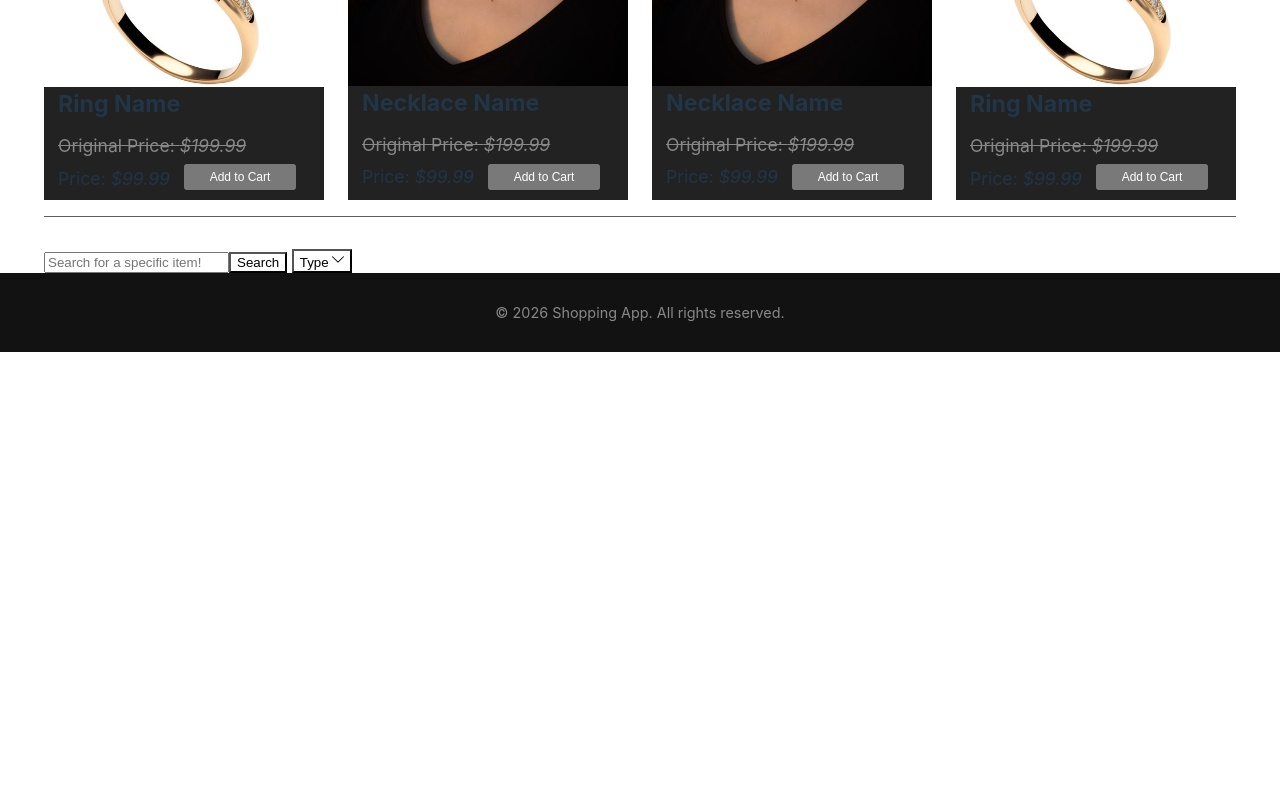
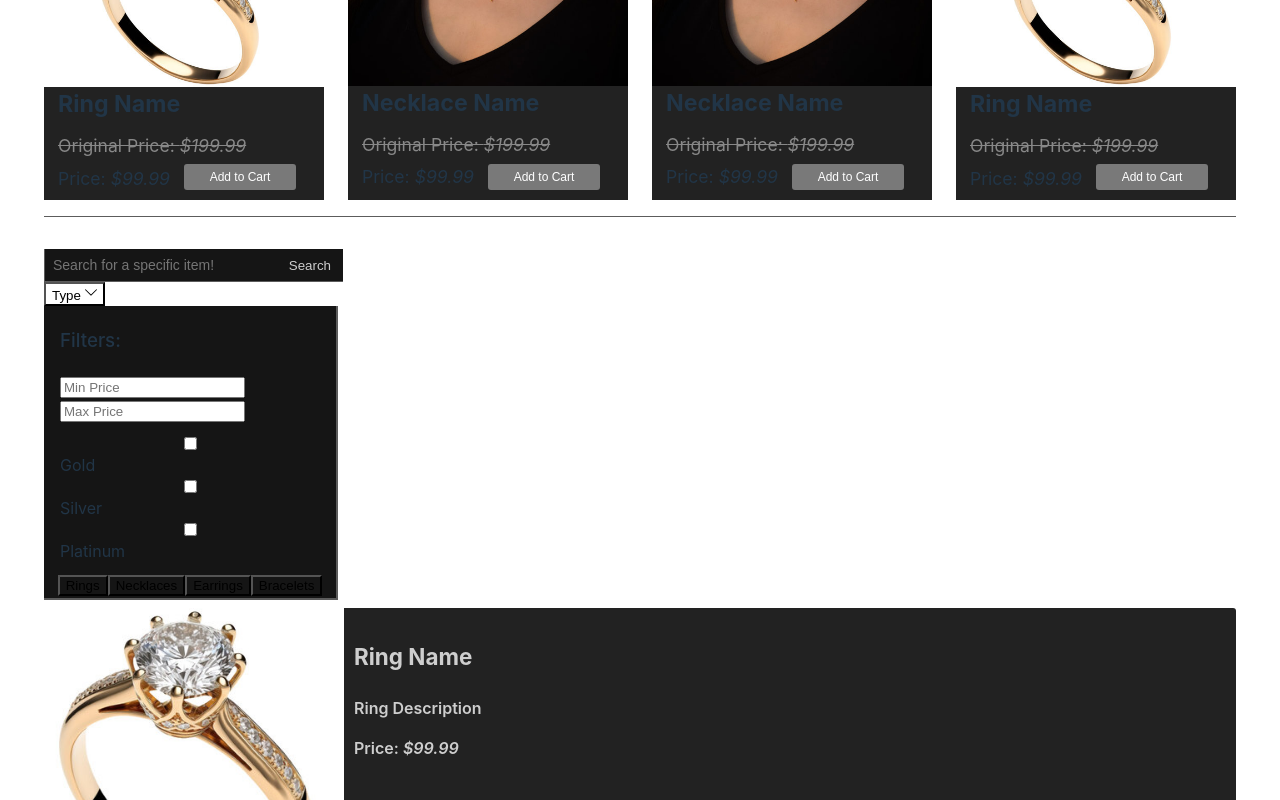
Before and after one commit to Shamuel69/web-development, a React (Vite) app in the folder attempt3webdev/shoppingapp/shopping_app/: page /inventory in a window 1280 px wide. Shown: the part 418-1218 px from the top of the page. Before the commit the page ends 800 px from the top, so only its background shows below. Built offline with nearby package versions, Linux system fonts and the light colour scheme.

Commit message:
made progress on inventory page

```diff
--- a/attempt3webdev/shoppingapp/shopping_app/src/subpages/Home.jsx
+++ b/attempt3webdev/shoppingapp/shopping_app/src/subpages/Home.jsx
@@ -54,11 +54,9 @@ function showItemDetails() {
                         </div>
                     </div>
                 ))}
-
             </div>
             <div className="deals-routes">
                 <Link className="deals-link" to="/bestdeals" element={<BestDeals />}>Best Deals</Link>
-
             </div>
         </div>
     );
@@ -66,7 +64,6 @@ function showItemDetails() {
 function Wedding() {
     return (
         <div>
-
             <div className="specific-content-container">
                 <div className="specific-content-container-content">
                     <div className="spacer-horizontal">
--- a/attempt3webdev/shoppingapp/shopping_app/src/subpages/css/inventory.css
+++ b/attempt3webdev/shoppingapp/shopping_app/src/subpages/css/inventory.css
@@ -0,0 +1,69 @@
+#root {
+  max-width: 1280px;
+  padding: 0 0;
+}
+
+:root {
+  --header-height: 15vh;
+  --sidebar-width: 15vw;
+
+  --background-color: #222222;
+  --secondary-color: #151515;
+  --background-color-light: #dcd4c7;
+
+  --sidebar-color-light: #cbc1b0;
+
+  --text-color: #cecece;
+  --text-color-secondary: #888888;
+  --text-color-dark: #303030;
+  --accent-color: #797979;
+
+  --border-color-light: rgb(92, 92, 92);
+  --border-color: rgb(207, 207, 207);
+}
+.sb-inventory-container {
+    display: flex;
+
+    background-color: var(--secondary-color);
+    border: 1px solid var(--border-color-light);
+    border-top: none;
+    border-right: none;
+    width: 25%;
+}
+.sb-inventory-input {
+    flex: 1;
+    padding: 8px;
+    border: none;
+    background-color: transparent;
+    color: var(--text-color);
+    font-size: 14px;
+}
+.sb-inventory-button {
+    padding: 8px 12px;
+    border: none;
+    background-color: var(--accent-color);
+    color: var(--text-color);
+    cursor: pointer;
+}
+.inventory-filter{
+    width: 260px;
+    padding: 2px 16px;
+    background-color: var(--secondary-color);
+    border-right: 2px solid var(--border-color-light);
+    border-bottom: 2px solid var(--border-color-light);
+    display: flex;
+    flex-direction: column;
+    gap: 12px;
+    margin-bottom: 8px;
+
+}
+.inventory-filter-options{
+    display: flex;
+    flex-direction: column;
+}
+.inventory-filter-categories{
+    display: flex;
+    flex-direction: row;
+    justify-content: center;
+
+}
--- a/attempt3webdev/shoppingapp/shopping_app/src/subpages/inventory.jsx
+++ b/attempt3webdev/shoppingapp/shopping_app/src/subpages/inventory.jsx
@@ -15,11 +15,50 @@ function Inventory() {
                 <h2 style={{fontWeight: 450}}>Hot Sellers:</h2>
                 <Topsales />
             </div>
-            <div>
-                <div className="search-bar-inventory">
-                    <input className="search-bar-inventory-input" type="text" placeholder="Search for a specific item!"/>
-                    <button className="search-bar-inventory-button" style={{backgroundColor: 'transparent'}}>Search</button> {/* this has no functionality yet lol */}
-                    <button className="search-bar-inventory-type" style={{backgroundColor: 'transparent'}}>Type <img style={{fill: '#cacaca', width: '12px', height: '15px'}} src={arrowdown} alt="Arrow Down"/></button>
+            <div> {/* sb stands for search bar */}
+                <div className="sb-inventory">
+                    <div className="sb-inventory-container">
+                        <input className="sb-inventory-input" type="text" placeholder="Search for a specific item!"/>
+                        <button className="sb-inventory-button" style={{backgroundColor: 'transparent'}}>Search</button> {/* this has no functionality yet lol */}
+                    </div>
+                    <button className="sb-inventory-type" style={{backgroundColor: 'transparent'}}>Type <img style={{fill: '#cacaca', width: '12px', height: '15px'}} src={arrowdown} alt="Arrow Down"/></button>
+                </div>
+                <div className="inventory-filter">
+                    <div>
+                        <h3 style={{fontWeight: 450}}>Filters:</h3>
+                        <input className="inventory-filter-price-input" type="number" placeholder="Min Price"/>
+                        <input className="inventory-filter-price-input" type="number" placeholder="Max Price"/>
+
+                    </div>
+                    <div className="inventory-filter-types">
+                        <div className="inventory-filter-options">
+                            <input type="checkbox" name="type" text="gold"/> Gold
+                            <input type="checkbox" name="type" text="silver"/> Silver
+                            <input type="checkbox" name="type" text="platinum"/> Platinum
+                        </div>
+
+                    </div>
+                    <div className="inventory-filter-categories">
+                        <button className="inventory-filter-option" style={{backgroundColor: 'transparent'}}>Rings</button>
+                        <button className="inventory-filter-option" style={{backgroundColor: 'transparent'}}>Necklaces</button>
+                        <button className="inventory-filter-option" style={{backgroundColor: 'transparent'}}>Earrings</button>
+                        <button className="inventory-filter-option" style={{backgroundColor: 'transparent'}}>Bracelets</button>
+                    </div>
+                </div>
+                <div className="inventory-display-area">
+                    <div className="inventory-container">
+                        {[1,2,3,4,5,6,7,8,9,10,11,12].map((item) => (
+                            <div className="item-card" key={item}>
+                                <img src={ring} alt="Random Ring"/>
+                                <div className="item-info">
+                                    <h3>Ring Name</h3>
+                                    <p>Ring Description</p>
+                                    <p>Price: <i>$99.99</i></p>
+                                    <button>Add to Cart</button>
+                                </div>
+                            </div>
+                        ))}
+                    </div>
                 </div>
             </div>
         </div>
```
